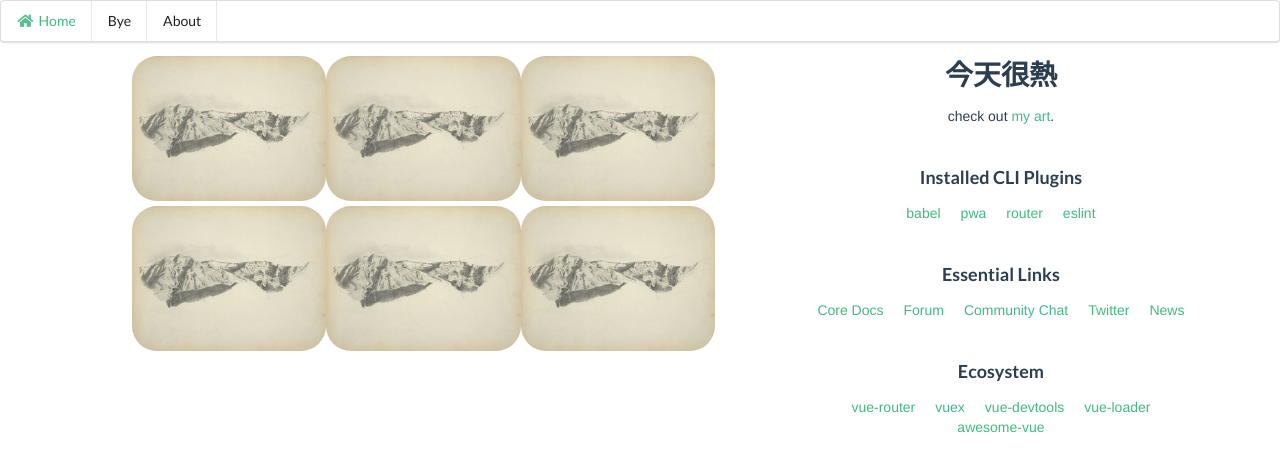
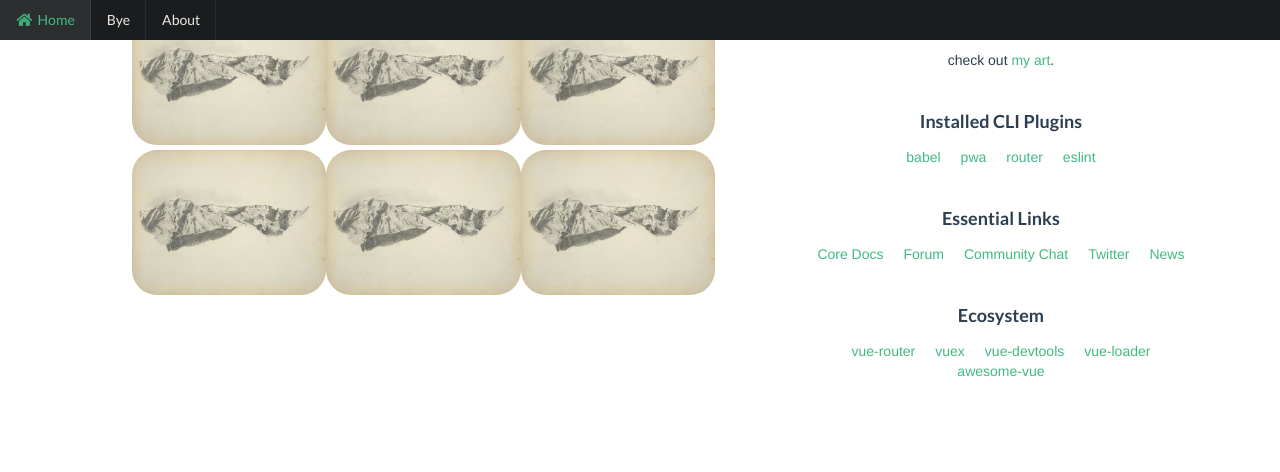
Before and after one commit to Hope8989/PingHo, a Vue app: page / in a window 1280 px wide. Shown: the top 472 px of the page. Built offline with nearby package versions, Linux system fonts and the light colour scheme.

Commit message:
Update App.vue

```diff
--- a/src/App.vue
+++ b/src/App.vue
@@ -1,5 +1,5 @@
 <template>
-  <nav class="ui menu">
+  <nav class="ui fixed top inverted menu">
     <router-link class="item" to="/">
       <i class="home icon" />Home</router-link>
     <router-link class="item" to="/bye">Bye</router-link>
```
